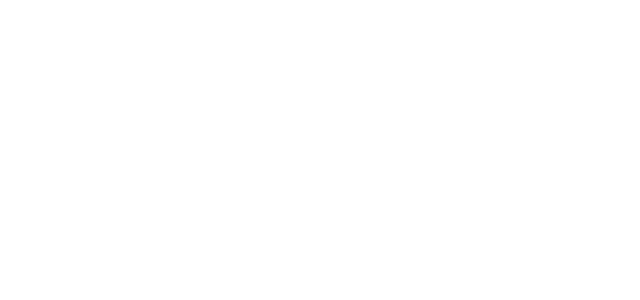
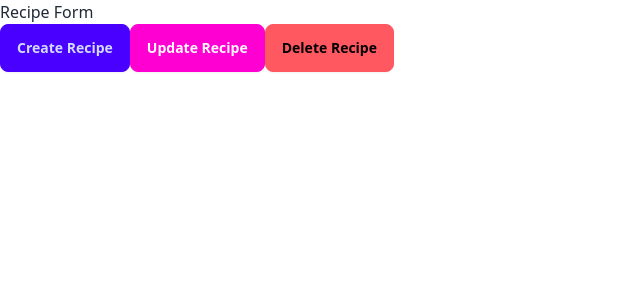
Before and after one commit to Nemo080/TKH-recipe-capstone, a React (Vite) app in the folder frontend/: page /crud-recipe in a window 1280 px wide. Before the commit this address had no page. Shown: the top 300 px of the page, without its empty margins (0-640 px from the left). Built offline with nearby package versions, Linux system fonts and the light colour scheme.

Commit message:
Update App.jsx

```diff
--- a/frontend/src/App.jsx
+++ b/frontend/src/App.jsx
@@ -6,7 +6,7 @@ import Recipes from './components/Recipes.jsx'
 
 import Signup from './components/Signup';
 
-import CreateRecipe from './components/CreateRecipe';
+import CRUDRecipe from './components/CRUDRecipe';
 
 
 
@@ -20,7 +20,7 @@ function App() {
       <Route path='/login' element={<Login/>}/>
       <Route path='/signup' element={<Signup/>}/>
       <Route path='/recipes' element={<Recipes/>}/>
-      <Route path="/create-recipe" element={<CreateRecipe/>}/>
+      <Route path="/crud-recipe" element={<CRUDRecipe/>}/>
       <Route path='/cuisine/:type' element={<Recipes/>}/>
     </Routes>
   )
```
